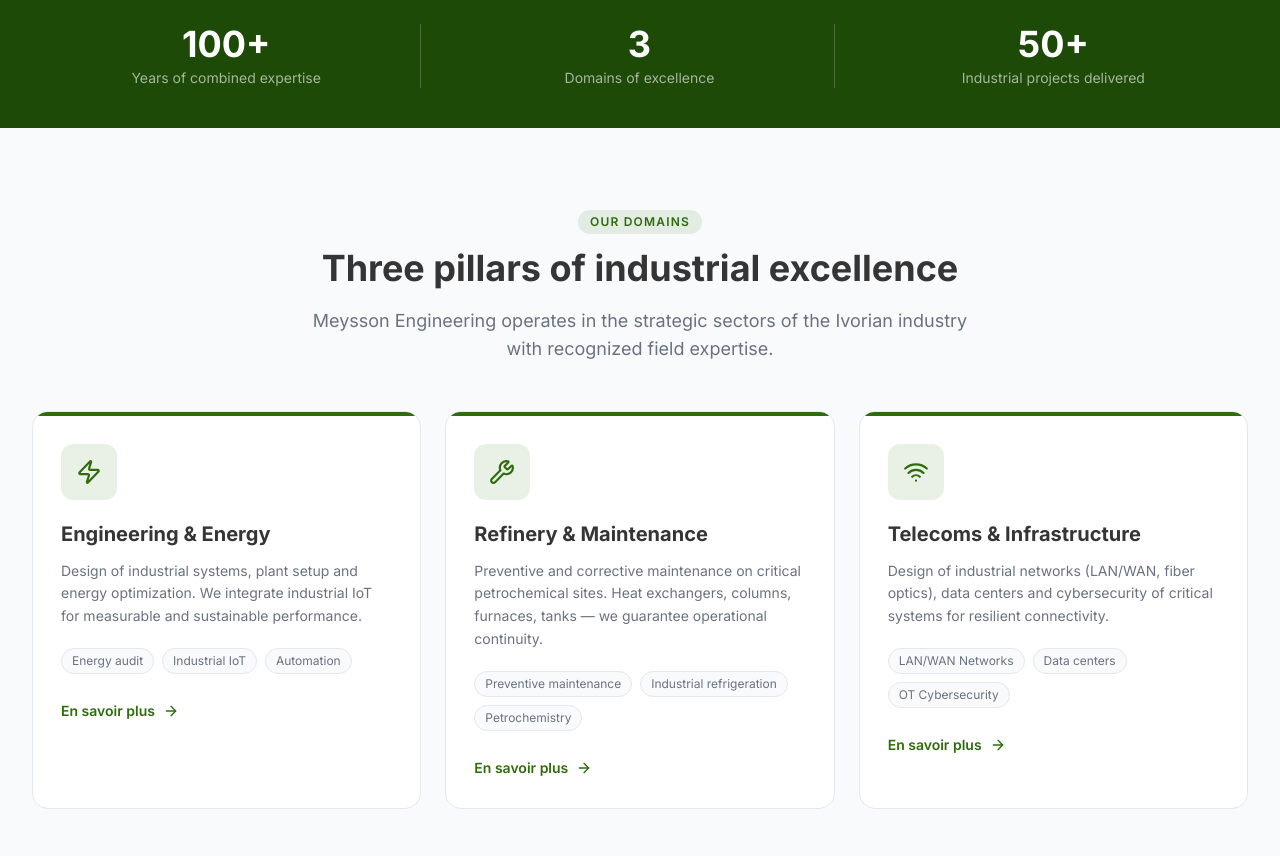
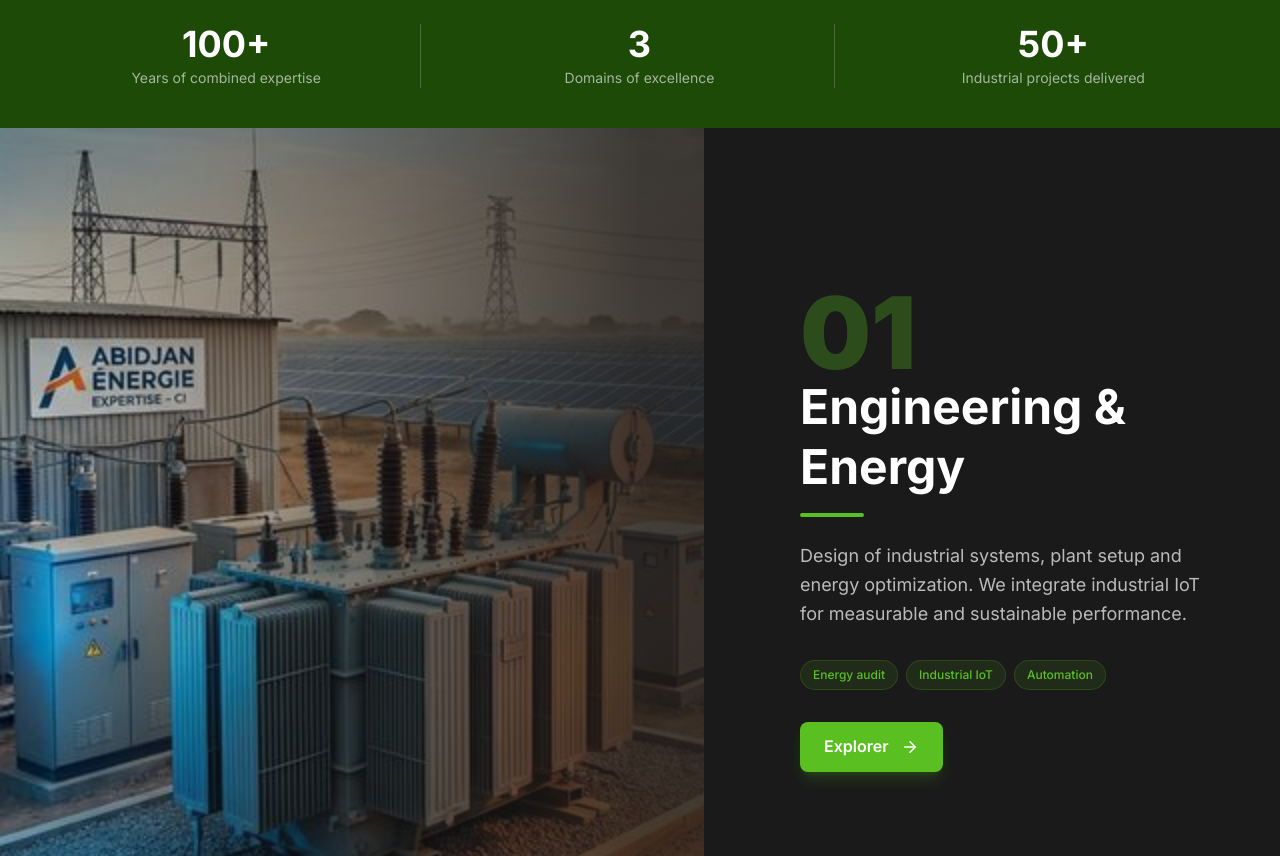
Before and after one commit to juniorbrindou/meysson, a Next.js app: page /en in a window 1280 px wide. Shown: the part 820-1676 px from the top of the page. Built offline with nearby package versions, Linux system fonts and the light colour scheme.

Commit message:
feat: Introduce `SectionExplorer` component with scroll-reveal animations, global theme styling, and initial English/French i18n messages.

```diff
--- a/app/[locale]/page.tsx
+++ b/app/[locale]/page.tsx
@@ -6,8 +6,8 @@
 } from "lucide-react";
 import SectionTitle from "@/components/SectionTitle";
 import ServiceCard from "@/components/ServiceCard";
-import DomainCard from "@/components/DomainCard";
 import HeroVideoSlider from "@/components/HeroVideoSlider";
+import SectionExplorer from "@/components/SectionExplorer";
 
 export default function Home() {
   const t = useTranslations("home");
@@ -19,26 +19,26 @@
     { value: "50+", label: t("stats.projects") },
   ];
 
-  const domains = [
+  const expertises = [
     {
-      icon: Zap,
       title: t("domain_energie_title"),
       description: t("domain_energie_desc"),
-      href: "/expertises/ingenierie-energie" as const,
+      href: "/expertises/ingenierie-energie",
+      image: "/banner-energie.jpg",
       tags: [t("domain_energie_tag1"), t("domain_energie_tag2"), t("domain_energie_tag3")],
     },
     {
-      icon: Wrench,
       title: t("domain_raffinerie_title"),
       description: t("domain_raffinerie_desc"),
-      href: "/expertises/raffinerie-maintenance" as const,
+      href: "/expertises/raffinerie-maintenance",
+      image: "/banner-raffinerie.jpg",
       tags: [t("domain_raffinerie_tag1"), t("domain_raffinerie_tag2"), t("domain_raffinerie_tag3")],
     },
     {
-      icon: Wifi,
       title: t("domain_telecoms_title"),
       description: t("domain_telecoms_desc"),
-      href: "/expertises/telecoms-infrastructures" as const,
+      href: "/expertises/telecoms-infrastructures",
+      image: "/banner-telecoms.jpg",
       tags: [t("domain_telecoms_tag1"), t("domain_telecoms_tag2"), t("domain_telecoms_tag3")],
     },
   ];
@@ -50,12 +50,6 @@
     { icon: Wrench, title: t("services.maintenance_title"), description: t("services.maintenance_desc"), benefit: t("services.maintenance_benefit") },
     { icon: Zap, title: t("services.electrical_title"), description: t("services.electrical_desc"), benefit: t("services.electrical_benefit") },
     { icon: Shield, title: t("services.cyber_title"), description: t("services.cyber_desc"), benefit: t("services.cyber_benefit") },
-  ];
-
-  const blogPosts = [
-    { category: t("blog_posts.post1_cat"), date: t("blog_posts.post1_date"), title: t("blog_posts.post1_title"), excerpt: t("blog_posts.post1_excerpt") },
-    { category: t("blog_posts.post2_cat"), date: t("blog_posts.post2_date"), title: t("blog_posts.post2_title"), excerpt: t("blog_posts.post2_excerpt") },
-    { category: t("blog_posts.post3_cat"), date: t("blog_posts.post3_date"), title: t("blog_posts.post3_title"), excerpt: t("blog_posts.post3_excerpt") },
   ];
 
   const trustItems = [
@@ -113,15 +107,8 @@
         </div>
       </section>
 
-      {/* DOMAINES */}
-      <section className="py-20 bg-muted">
-        <div className="max-w-7xl mx-auto px-4 sm:px-6 lg:px-8">
-          <SectionTitle label={t("domains_label")} title={t("domains_title")} subtitle={t("domains_subtitle")} center />
-          <div className="grid grid-cols-1 md:grid-cols-3 gap-6">
-            {domains.map((domain) => <DomainCard key={domain.title} {...domain} />)}
-          </div>
-        </div>
-      </section>
+      {/* EXPERTISES — Immersive diagonal split panels */}
+      <SectionExplorer items={expertises} />
 
       {/* SERVICES */}
       <section className="py-20 bg-white">
@@ -162,32 +149,6 @@
         </div>
       </section>
 
-      {/* BLOG */}
-      <section className="py-20 bg-muted">
-        <div className="max-w-7xl mx-auto px-4 sm:px-6 lg:px-8">
-          <SectionTitle label={t("blog_label")} title={t("blog_title")} subtitle={t("blog_subtitle")} />
-          <div className="grid grid-cols-1 md:grid-cols-3 gap-6">
-            {blogPosts.map((post) => (
-              <Link key={post.title} href="/blog" className="group bg-white rounded-xl border border-border overflow-hidden hover:shadow-md transition-shadow">
-                <div className="h-40 bg-gradient-to-br from-primary/20 to-accent/10 relative">
-                  <span className="absolute top-3 left-3 bg-primary text-white text-xs font-semibold px-2.5 py-1 rounded-full">{post.category}</span>
-                </div>
-                <div className="p-5">
-                  <p className="text-xs text-gray-400 mb-2">{post.date}</p>
-                  <h3 className="font-semibold text-gray-text text-sm leading-snug mb-2 group-hover:text-primary transition-colors">{post.title}</h3>
-                  <p className="text-gray-500 text-xs leading-relaxed">{post.excerpt}</p>
-                </div>
-              </Link>
-            ))}
-          </div>
-          <div className="text-center mt-10">
-            <Link href="/blog" className="inline-flex items-center gap-2 border-2 border-primary text-primary hover:bg-primary hover:text-white px-6 py-3 rounded-lg font-semibold transition-all duration-200">
-              {tCommon("all_news")} <ArrowRight size={18} />
-            </Link>
-          </div>
-        </div>
-      </section>
-
       {/* CTA FINAL */}
       <section className="py-16 bg-white">
         <div className="max-w-3xl mx-auto px-4 sm:px-6 lg:px-8 text-center">
--- a/app/globals.css
+++ b/app/globals.css
@@ -41,6 +41,7 @@
     opacity: 0;
     transform: translateY(24px);
   }
+
   to {
     opacity: 1;
     transform: translateY(0);
@@ -65,3 +66,61 @@
   opacity: 0;
   animation: slideUp 0.6s ease-out 0.45s forwards;
 }
+
+/* ── Section Explorer: scroll-reveal animations ── */
+
+.expertise-row {
+  opacity: 1;
+}
+
+/* Image panel: gentle scale-in */
+.expertise-panel-image {
+  transform: scale(1.05);
+  transition: transform 1.2s cubic-bezier(0.16, 1, 0.3, 1);
+}
+
+.expertise-row[data-visible="true"] .expertise-panel-image {
+  transform: scale(1);
+}
+
+/* Content items: slide up with stagger */
+.expertise-slide-item {
+  opacity: 0;
+  transform: translateY(30px);
+  transition: opacity 0.6s cubic-bezier(0.16, 1, 0.3, 1),
+    transform 0.6s cubic-bezier(0.16, 1, 0.3, 1);
+}
+
+.expertise-row[data-visible="true"] .expertise-slide-item {
+  opacity: 1;
+  transform: translateY(0);
+}
+
+/* Stagger delays for each slide item */
+.expertise-row[data-visible="true"] .expertise-slide-item:nth-child(1) {
+  transition-delay: 0.1s;
+}
+
+.expertise-row[data-visible="true"] .expertise-slide-item:nth-child(2) {
+  transition-delay: 0.2s;
+}
+
+.expertise-row[data-visible="true"] .expertise-slide-item:nth-child(3) {
+  transition-delay: 0.3s;
+}
+
+.expertise-row[data-visible="true"] .expertise-slide-item:nth-child(4) {
+  transition-delay: 0.4s;
+}
+
+.expertise-row[data-visible="true"] .expertise-slide-item:nth-child(5) {
+  transition-delay: 0.5s;
+}
+
+.expertise-row[data-visible="true"] .expertise-slide-item:nth-child(6) {
+  transition-delay: 0.6s;
+}
+
+.expertise-row[data-visible="true"] .expertise-slide-item:nth-child(7) {
+  transition-delay: 0.7s;
+}
--- /dev/null
+++ b/components/SectionExplorer.tsx
@@ -0,0 +1,138 @@
+"use client";
+
+import { useEffect, useRef } from "react";
+import Image from "next/image";
+import { Link } from "@/i18n/navigation";
+import { ArrowRight } from "lucide-react";
+
+interface ExpertiseItem {
+	title: string;
+	description: string;
+	href: string;
+	image: string;
+	tags: string[];
+}
+
+interface SectionExplorerProps {
+	items: ExpertiseItem[];
+}
+
+export default function SectionExplorer({ items }: SectionExplorerProps) {
+	const containerRef = useRef<HTMLDivElement>(null);
+
+	useEffect(() => {
+		const container = containerRef.current;
+		if (!container) return;
+
+		const observer = new IntersectionObserver(
+			(entries) => {
+				entries.forEach((entry) => {
+					if (entry.isIntersecting) {
+						entry.target.setAttribute("data-visible", "true");
+					}
+				});
+			},
+			{ threshold: 0.2, rootMargin: "0px 0px -80px 0px" }
+		);
+
+		const rows = container.querySelectorAll(".expertise-row");
+		rows.forEach((row) => observer.observe(row));
+
+		return () => observer.disconnect();
+	}, []);
+
+	return (
+		<div ref={containerRef}>
+			{items.map((item, index) => {
+				// Alternate layout: even = image-left/content-right, odd = content-left/image-right
+				const isReversed = index % 2 !== 0;
+
+				return (
+					<div
+						key={item.href}
+						className="expertise-row relative w-full min-h-screen flex overflow-hidden"
+					>
+						{/* ── Image panel — full bleed on all screens ── */}
+						<div className="expertise-panel-image absolute inset-0">
+							<Image
+								src={item.image}
+								alt={item.title}
+								fill
+								className="object-cover"
+								sizes="(max-width: 768px) 100vw, 55vw"
+							/>
+							{/* Mobile: gradient from bottom for text readability */}
+							<div className="absolute inset-0 bg-gradient-to-t from-black/90 via-black/50 to-black/20 md:hidden" />
+							{/* Desktop: gradient toward the content side */}
+							<div
+								className={`
+                  absolute inset-0 hidden md:block
+                  ${isReversed
+										? "bg-gradient-to-r from-[#1a1a1a] via-[#1a1a1a]/80 to-transparent"
+										: "bg-gradient-to-l from-[#1a1a1a] via-[#1a1a1a]/80 to-transparent"
+									}
+                `}
+							/>
+						</div>
+
+						{/* ── Content panel ── */}
+						<div
+							className={`
+                expertise-panel-content relative z-20 w-full md:w-[45%] min-h-[70vh] md:min-h-screen
+                flex items-end md:items-center
+                ${isReversed ? "md:mr-auto" : "md:ml-auto"}
+                md:bg-[#1a1a1a]
+              `}
+						>
+							<div
+								className={`
+                  px-6 pb-12 pt-40 md:px-12 lg:px-16 md:py-20 max-w-xl w-full
+                  ${isReversed ? "md:ml-auto md:mr-8" : "md:mr-auto md:ml-8"}
+                `}
+							>
+								{/* Number accent */}
+								<span className="expertise-slide-item inline-block text-accent/30 text-[100px] font-black leading-none -mb-8 select-none">
+									0{index + 1}
+								</span>
+
+								{/* Title */}
+								<h2 className="expertise-slide-item text-3xl md:text-4xl lg:text-5xl font-bold text-white leading-tight mb-4">
+									{item.title}
+								</h2>
+
+								{/* Accent line */}
+								<div className="expertise-slide-item w-16 h-1 bg-accent rounded-full mb-6" />
+
+								{/* Description */}
+								<p className="expertise-slide-item text-white/70 text-base md:text-lg leading-relaxed mb-8">
+									{item.description}
+								</p>
+
+								{/* Tags */}
+								<div className="expertise-slide-item flex flex-wrap gap-2 mb-8">
+									{item.tags.map((tag) => (
+										<span
+											key={tag}
+											className="text-xs font-medium text-accent bg-accent/10 border border-accent/20 px-3 py-1.5 rounded-full"
+										>
+											{tag}
+										</span>
+									))}
+								</div>
+
+								{/* CTA */}
+								<Link
+									href={item.href as "/expertises/ingenierie-energie" | "/expertises/raffinerie-maintenance" | "/expertises/telecoms-infrastructures"}
+									className="expertise-slide-item group/btn inline-flex items-center gap-3 bg-accent hover:bg-accent/90 text-white px-6 py-3 rounded-lg font-semibold transition-all duration-300 shadow-lg shadow-accent/20"
+								>
+									Explorer
+									<ArrowRight size={18} className="group-hover/btn:translate-x-1 transition-transform" />
+								</Link>
+							</div>
+						</div>
+					</div>
+				);
+			})}
+		</div>
+	);
+}
--- a/messages/en.json
+++ b/messages/en.json
@@ -97,9 +97,16 @@
     "trust_item2": "Former experts from SIR, ENERTEAM and major industrial groups",
     "trust_item3": "Operations in Côte d'Ivoire and across the sub-region",
     "trust_item4": "Field-based approach focused on measurable performance",
-    "blog_label": "News",
-    "blog_title": "Industry insights & expertise",
-    "blog_subtitle": "Our engineers share their vision of the technical and energy challenges shaping industry.",
+    "explore_about_title": "About Us",
+    "explore_about_subtitle": "Discover the history, vision and team behind Meysson Engineering — a strategic partner born in the field.",
+    "explore_expertises_title": "Our Expertise",
+    "explore_expertises_subtitle": "Energy, industrial maintenance, telecoms — three domains of excellence serving your performance.",
+    "explore_services_title": "Our Services",
+    "explore_services_subtitle": "Audit, engineering, IoT, cybersecurity — technical solutions designed for measurable ROI.",
+    "explore_references_title": "References",
+    "explore_references_subtitle": "Concrete results, satisfied clients. Discover our case studies and testimonials.",
+    "explore_contact_title": "Contact Us",
+    "explore_contact_subtitle": "An industrial project? Our team of experts responds within 48 hours.",
     "cta_title": "An industrial project? Let's talk.",
     "cta_subtitle": "Free diagnosis, feasibility study or quote request — our team of experts responds within 48 hours.",
     "cta_button": "Contact us",
```
Also changed, not shown: messages/fr.json (+10 -3 lines).
